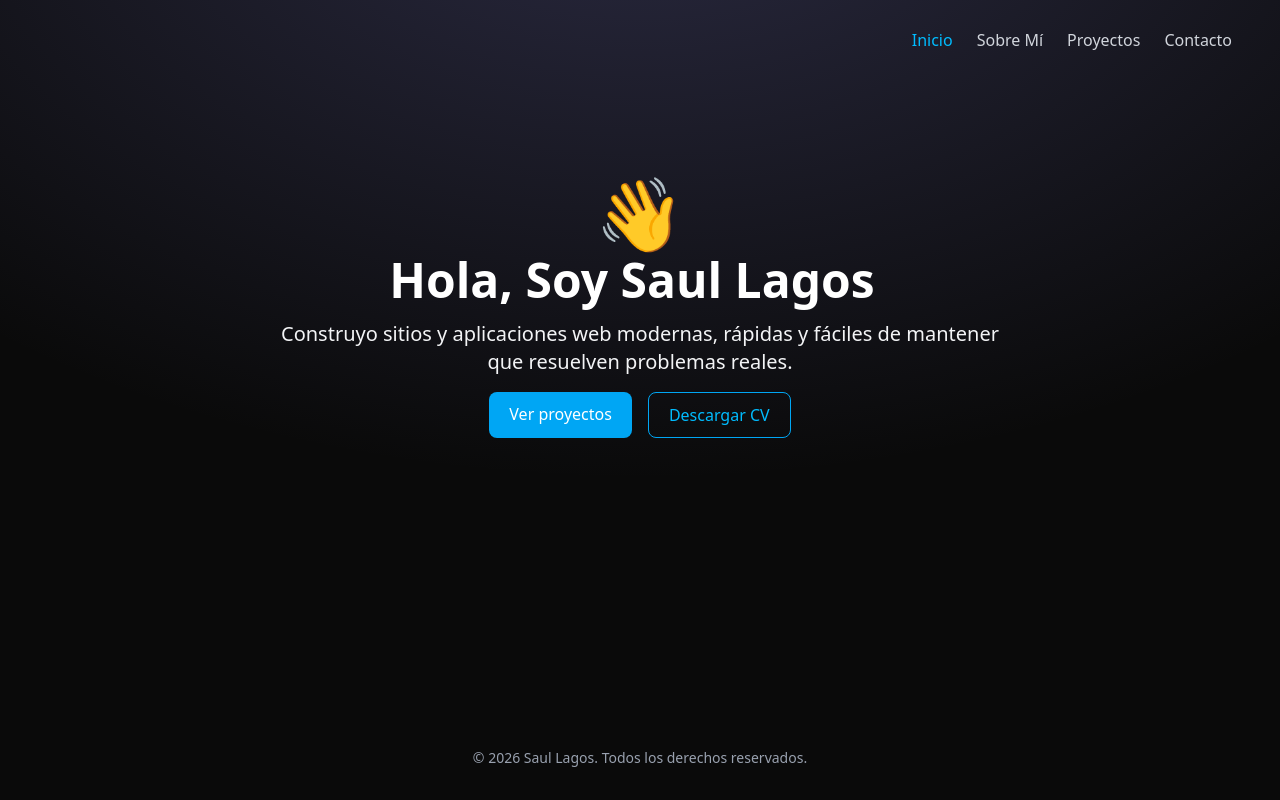
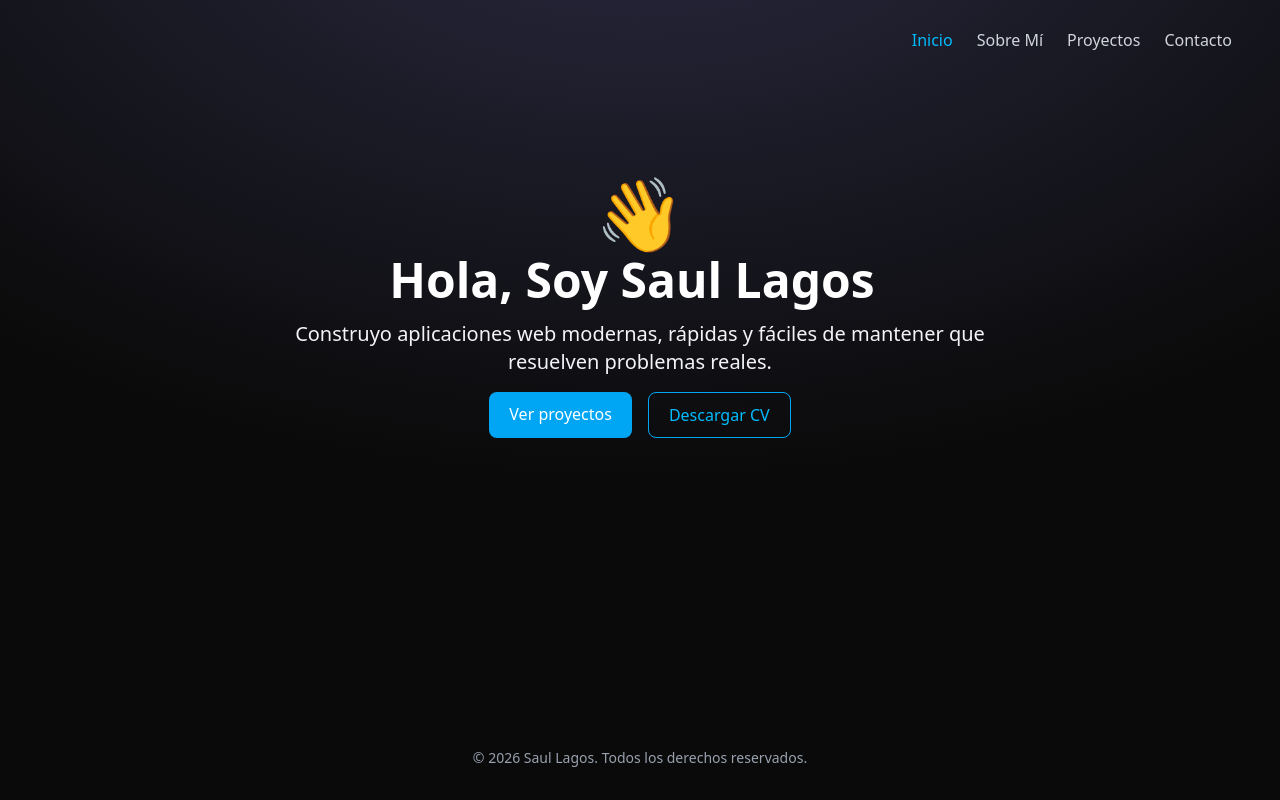
Before and after one commit to Saulagosx91/personal-portfolio, an Astro site: page / in a window 1280 px wide. Built offline with nearby package versions, Linux system fonts and the light colour scheme; Astro itself is replaced by a stand-in of ours.

Commit message:
style: change the hero phrase

```diff
--- a/src/pages/index.astro
+++ b/src/pages/index.astro
@@ -19,7 +19,7 @@ import { site } from "../data/site";
       </a>
     </div>
     <h2 class="text-xl">
-      Construyo sitios y aplicaciones web modernas, rápidas y fáciles de mantener que resuelven problemas reales.
+      Construyo aplicaciones web modernas, rápidas y fáciles de mantener que resuelven problemas reales.
     </h2>
     <div class="flex gap-4 justify-center flex-wrap">
       <a
```
